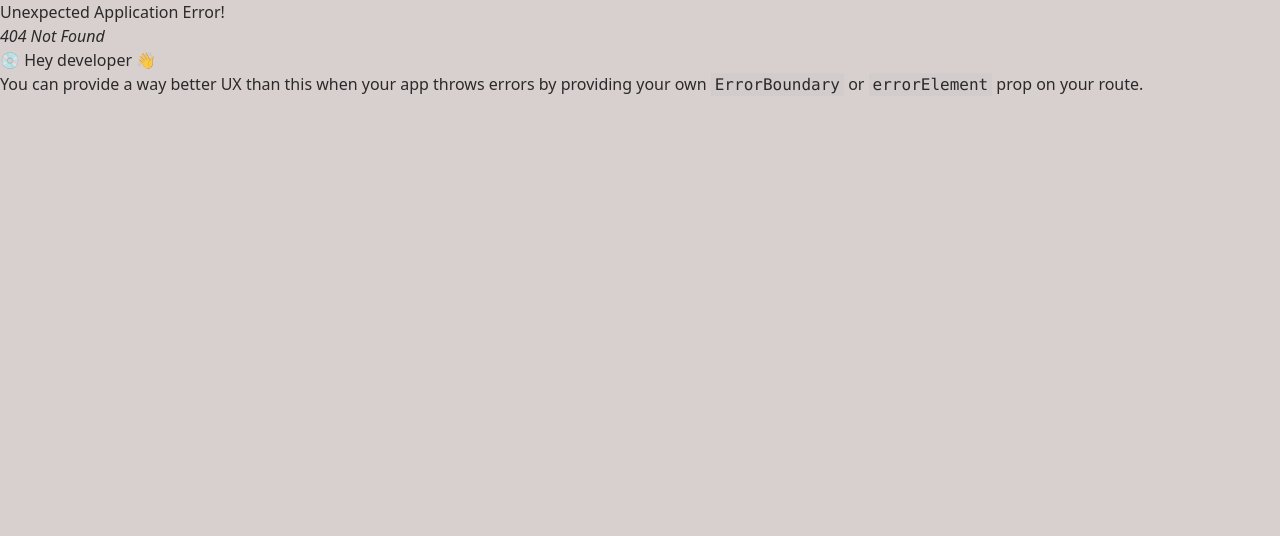
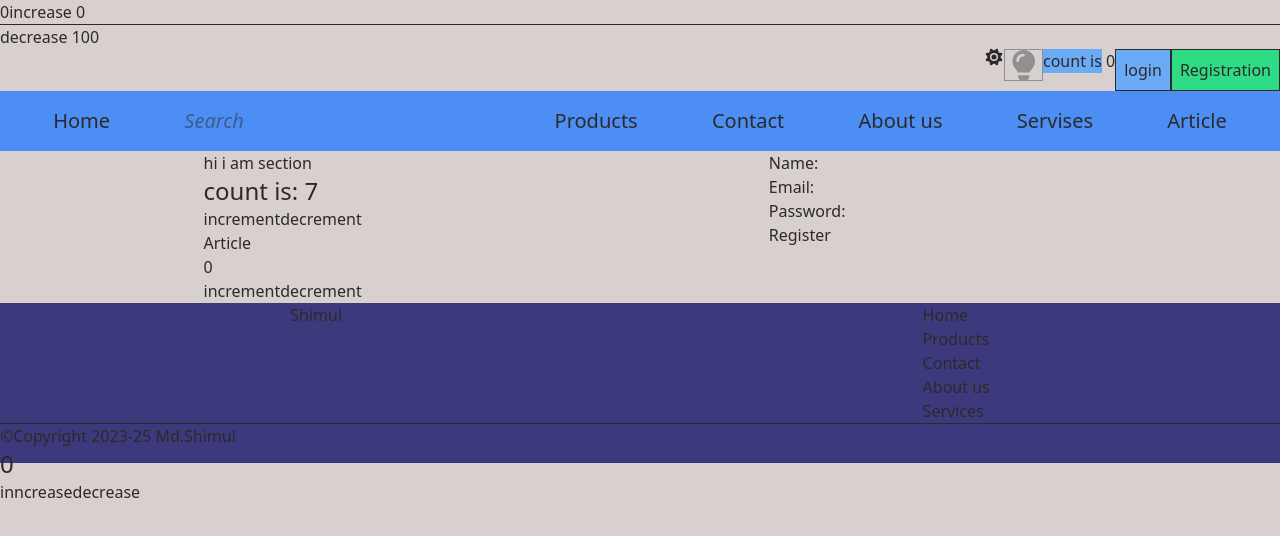
Before and after one commit to Shimul-DIU/React, a React (Vite) app in the folder vite-project/: page /registration in a window 1280 px wide. Before the commit this address had no page. Shown: the top 536 px of the page. Built offline with nearby package versions, Linux system fonts and the light colour scheme.

Commit message:
fix(auth): resolve registration form data not reaching backend

```diff
--- a/vite-project/package.json
+++ b/vite-project/package.json
@@ -14,6 +14,7 @@
     "@fortawesome/free-solid-svg-icons": "^7.1.0",
     "@fortawesome/react-fontawesome": "^3.1.1",
     "@tailwindcss/vite": "^4.1.18",
+    "axios": "^1.16.0",
     "react": "^19.2.0",
     "react-dom": "^19.2.0",
     "react-router-dom": "^7.12.0"
--- a/vite-project/src/Components/Header/Header.jsx
+++ b/vite-project/src/Components/Header/Header.jsx
@@ -31,6 +31,8 @@ const Header = () => {
                 <Navbar key={index} students={[student]}></Navbar>
             ))} */}
 
+            <Link to={'/registration'} className='border p-2 bg-green-400'>Registration</Link>
+
         </div>
     );
 };
--- /dev/null
+++ b/vite-project/src/Components/Registration.jsx
@@ -0,0 +1,63 @@
+import React from 'react';
+// import { useNavigate } from 'react-router-dom';
+import { useNavigate } from 'react-router-dom';
+import { useState } from 'react';
+import axios from 'axios';
+
+
+
+
+const Registration = () => {
+let navigate=useNavigate()
+  const [form,setForm]=useState({
+    name:'',
+    email:'',
+    password:''
+  })
+
+
+  const handleSubmit = async(event) => {
+    event.preventDefault();
+    console.log(event)
+    try {
+       let res= await axios.post('http://localhost:5000/api/register', form)
+       console.log(res)
+        setForm({
+        name: "",
+        email: "",
+        password: "",
+      });
+      navigate('/loginform')
+    } catch (error) {
+      console.log(error)
+    }
+
+
+
+  }
+  const handleChange=(e)=>{
+    console.log(e)
+    setForm({
+      ...form,
+      [e.target.name]:e.target.value
+    })
+  }
+  return (
+    <div>
+      <form onSubmit={handleSubmit } >
+        <label htmlFor="name">Name:</label>
+        <input type="text" id="name" name="name"  onChange={handleChange}/>
+        <br />
+        <label htmlFor="email">Email:</label>
+        <input type="email" id="email" name="email" onChange={handleChange} />
+        <br />
+        <label htmlFor="password">Password:</label>
+        <input type="password" id="password" name="password" onChange={handleChange}/>
+        <br />
+        <button type="submit">Register</button>
+      </form>
+    </div>
+  );
+};
+
+export default Registration;
--- a/vite-project/src/main.jsx
+++ b/vite-project/src/main.jsx
@@ -11,6 +11,7 @@ import Products from './pages/Products/Products.jsx';
 import Product from './Components/Product/Product.jsx';
 import Loginform from './Components/Loginform/Loginform.jsx';
 import Article from './Components/Article/Article.jsx';
+import Registration from './Components/Registration.jsx';
 let router=createBrowserRouter(
   [
     {
@@ -55,6 +56,10 @@ let router=createBrowserRouter(
       element:<Contact></Contact>
     },
     {
+      path:'registration',
+      element:<Registration></Registration>
+    },
+    {
       path:'aboutus',
       element:<AboutUs></AboutUs>
     },
```
Also changed, not shown: 2 other files (tests, documents, lock files or other folders).
